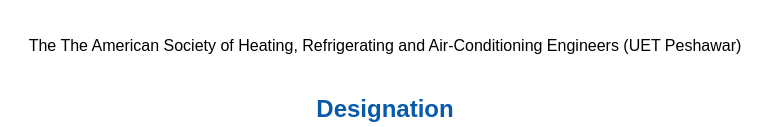
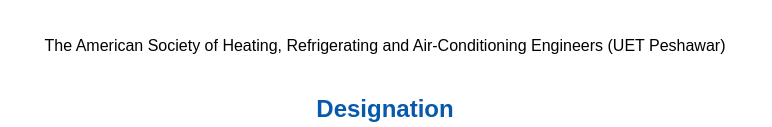
Before and after one commit to HARISKHAN-1729/HARISKHAN-1729.github.io, a plain HTML site: page resume.html in a window 1280 px wide. Shown: the part 1558-1685 px from the top of the page, without its empty margins (255-1027 px from the left). Drawn offline with Linux system fonts and the light colour scheme.

Commit message:
Update resume.html

```diff
--- a/resume.html
+++ b/resume.html
@@ -69,7 +69,7 @@
   <p>3D modeling of Mars rover (3rd semester)</p>
   <p>Torsion measuring apparatus(3rd semester)</p>
   <h2>Organization</h2>
-    <p> The The American Society of Heating, Refrigerating and Air-Conditioning Engineers (UET Peshawar)</p>
+    <p> The American Society of Heating, Refrigerating and Air-Conditioning Engineers (UET Peshawar)</p>
     <h2>Designation</h2>
     <p>Director student Counseling (2019-present) </p>
     <h2>Languages</h2>
```
